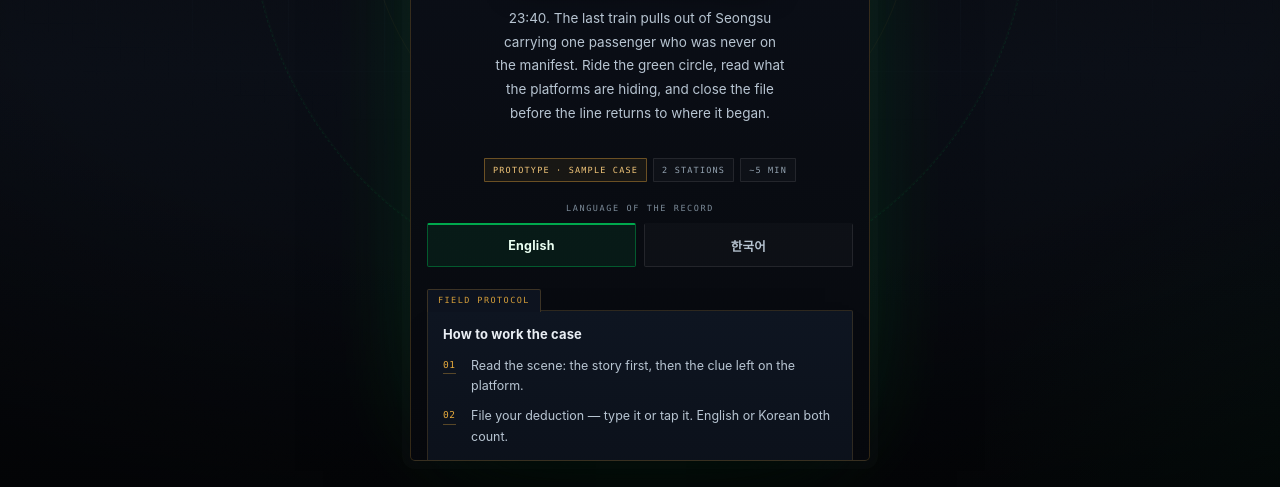
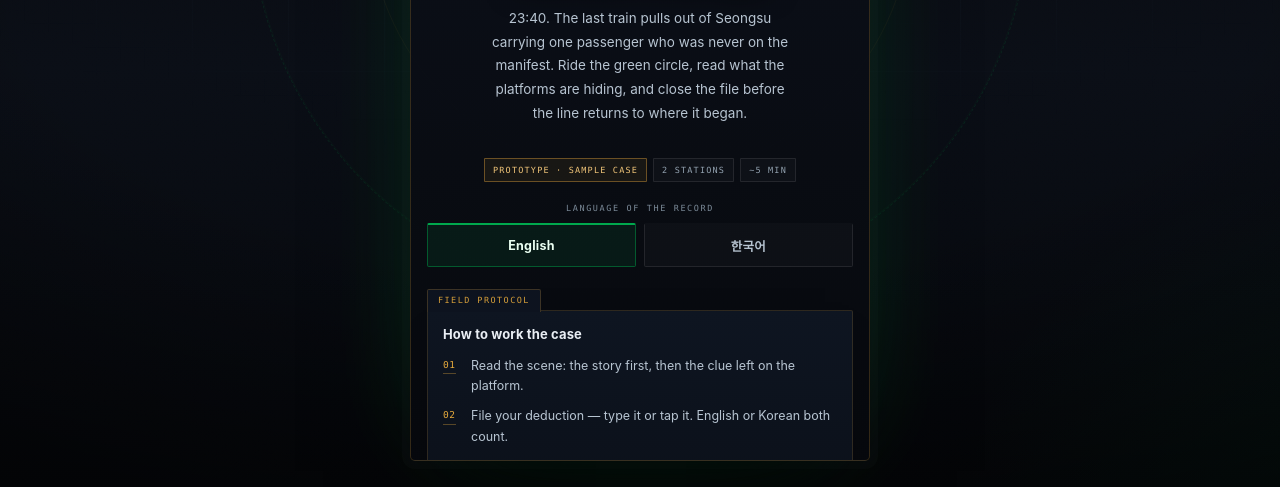
Before and after one commit to jihea1233-ai/line2-escape, a plain HTML site: page index.html in a window 1280 px wide. Shown: the part 313-800 px from the top of the page. Drawn offline with Linux system fonts and the light colour scheme.

Commit message:
Keep Korean words whole when wrapping (keep-all) and widen the cover lead

```diff
--- a/index.html
+++ b/index.html
@@ -77,6 +77,8 @@ body {
   line-height: 1.5;
   -webkit-font-smoothing: antialiased;
   -moz-osx-font-smoothing: grayscale;
+  word-break: keep-all;          /* Korean words stay whole; English breaks at spaces */
+  overflow-wrap: break-word;
   display: flex;
   justify-content: center;
   overscroll-behavior-y: none;
@@ -400,7 +402,7 @@ body {
 }
 .hero-lead {
   margin: 0 auto;
-  max-width: 34ch;
+  max-width: 36ch;
   font-size: 13.5px;
   line-height: 1.76;
   color: var(--text-2);
```
